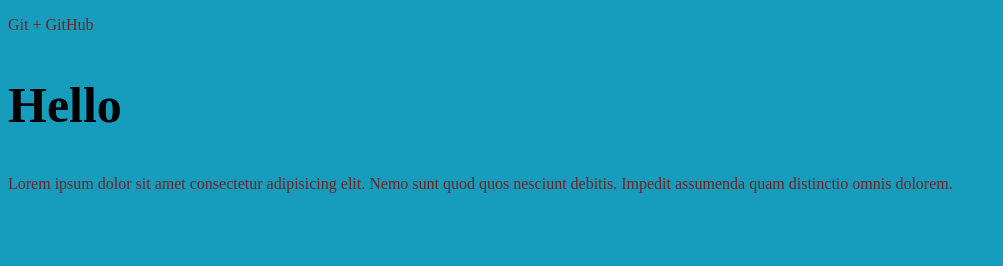
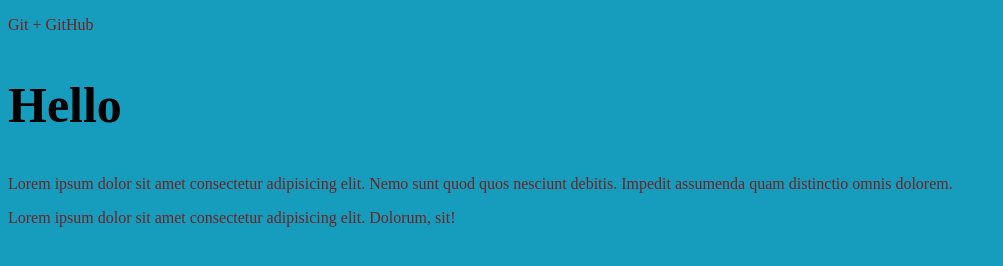
Before and after one commit to omgdendi/gittest, a plain HTML site: page index.html in a window 1280 px wide. Shown: the whole page, without its empty margins (0-1003 px from the left). Drawn offline with Linux system fonts and the light colour scheme.

Commit message:
second commit

```diff
--- a/index.html
+++ b/index.html
@@ -11,5 +11,6 @@
     <p>Git + GitHub</p>
     <h2>Hello</h2>
     <p>Lorem ipsum dolor sit amet consectetur adipisicing elit. Nemo sunt quod quos nesciunt debitis. Impedit assumenda quam distinctio omnis dolorem.</p>
+    <p>Lorem ipsum dolor sit amet consectetur adipisicing elit. Dolorum, sit!</p>
 </body>
 </html>
```
Also changed, not shown: about.html (added).
